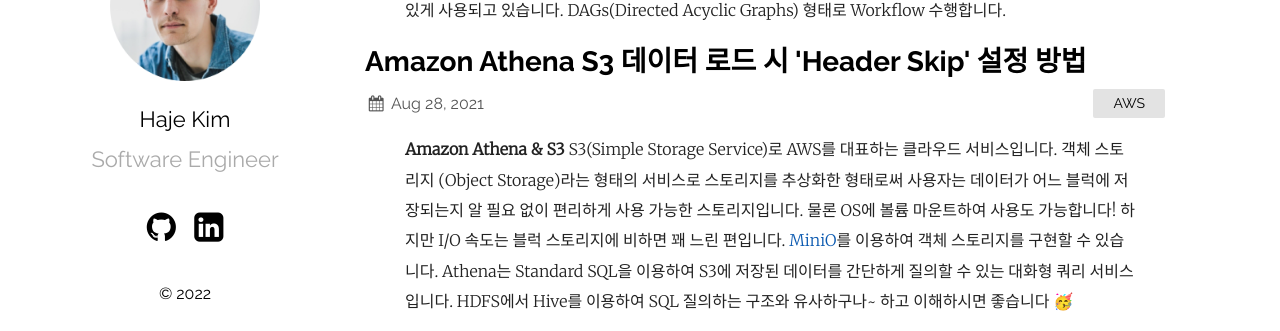
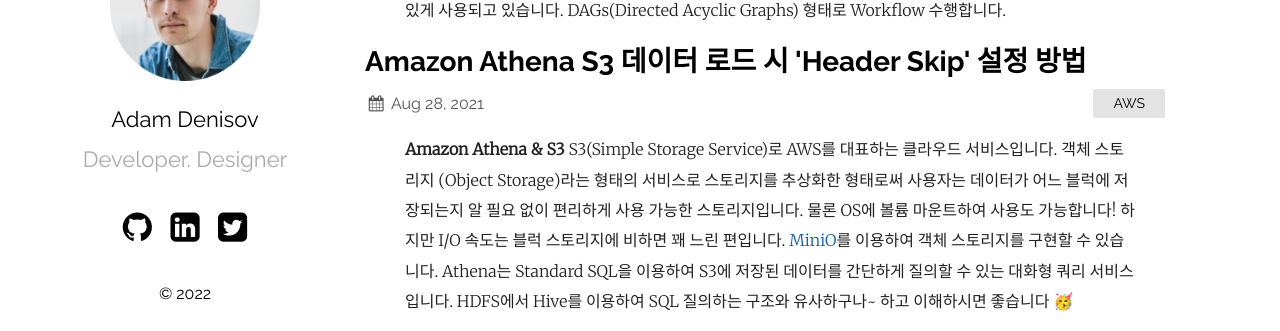
Before and after one commit to hajekim/hajekim.github.io, a Jekyll site: the page built from index.md, in a window 1280 px wide. Shown: the part 232-563 px from the top of the page. Built offline with Jekyll 4.4.1, drawn with Linux system fonts in a browser that asks for light colours; some of the changed lines change nothing that is shown.

Commit message:
Changed theme to plainwhite-jekyll

```diff
--- a/_config.yml
+++ b/_config.yml
@@ -1,6 +1,6 @@
-title: haje.log
-author: Haje Kim
-email: hajekim1@gmail.com
+title: Your awesome title
+author: GitHub User
+email: your-email@domain.com
 description: > # this means to ignore newlines until "show_exerpts:"
   Write an awesome description for your new site here. You can edit this
   line in _config.yml. It will appear in your document head meta (for
@@ -12,8 +12,8 @@
 sass:
   sass_dir: _sass
 plainwhite:
-  name: Haje Kim
-  tagline: Software Engineer
+  name: Adam Denisov
+  tagline: Developer. Designer
   date_format: "%b %-d, %Y"
   sitemap: true # set to true to generate sitemap.xml content
   search: true # set to true to enable searchbar
@@ -26,9 +26,9 @@
     - post
   # generate social links in footer
   social_links:
-    # twitter: samarsault
-    github:  hajekim
-    linkedIn: in/hajekim
+    twitter: samarsault
+    github:  samarsault
+    linkedIn: in/samarsault
     #dribbble: jekyll
     #flickr:   jekyll
     #instagram: jekyll
```
